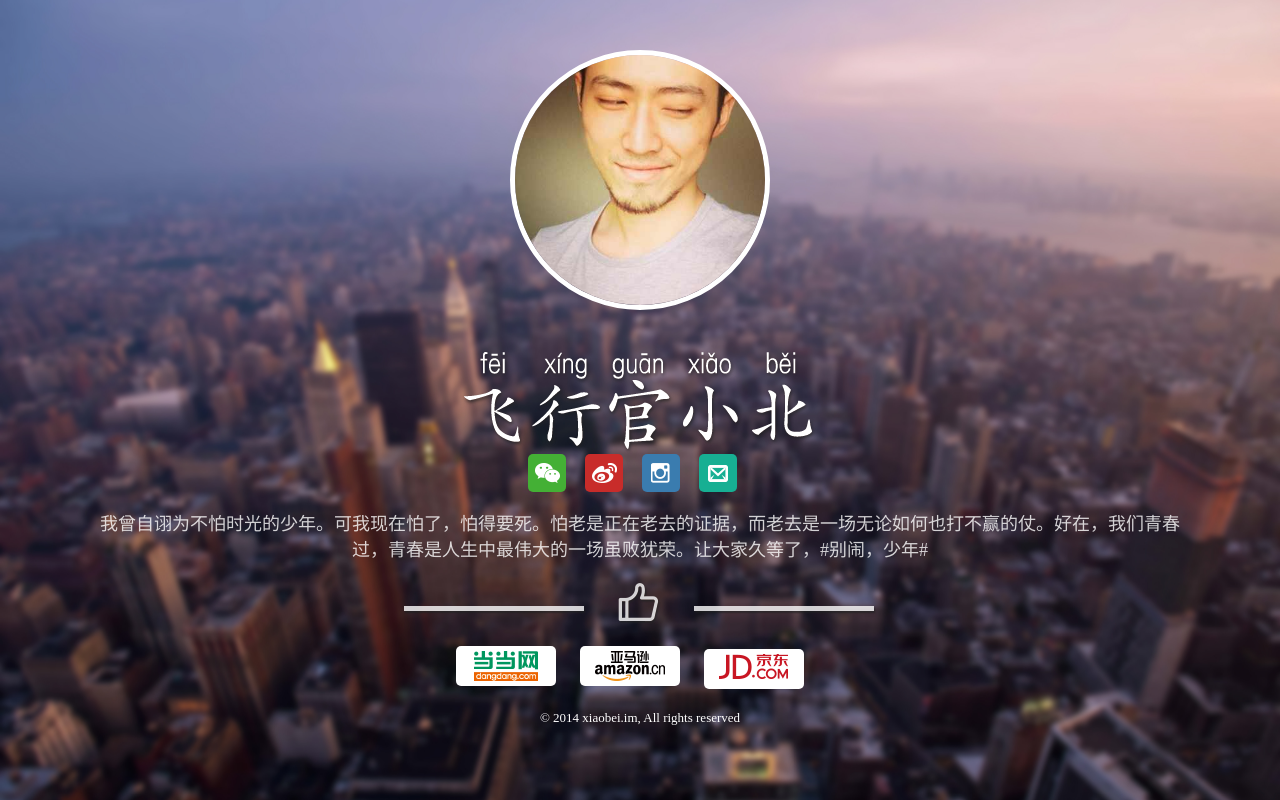
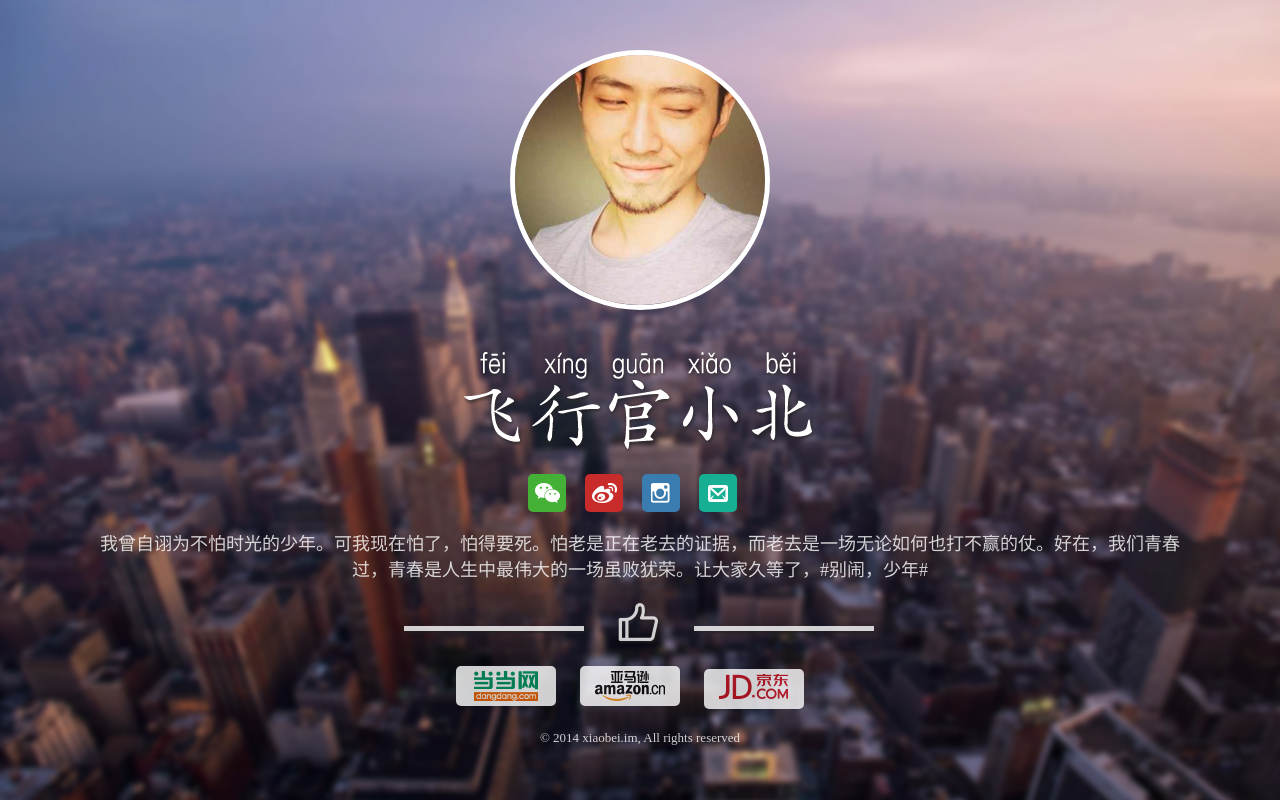
Before and after one commit to flylee2011/xiaobei.im, a plain HTML site: page index.html in a window 1280 px wide. Drawn offline with Linux system fonts and the light colour scheme.

Commit message:
样式调整

```diff
--- a/index.html
+++ b/index.html
@@ -43,6 +43,10 @@
 		border-radius: 200px;
 	}
 
+	.nickname {
+		margin-bottom: 20px;
+	}
+
 	.sns-icon {
 		margin-bottom: 20px;
 	}
@@ -82,6 +86,7 @@
 		border-radius: 5px;
 		margin-right: 20px;
 		padding-top: 5px;
+		opacity: 0.8;
 	}
 
 	.destext {
@@ -94,6 +99,9 @@
 		font-family: 'Lantinghei SC';
 	}
 
+	.footer {
+		opacity: 0.8;
+	}
 	.footer p {
 		font-size: 13px;
 		color: #fff;
@@ -128,9 +136,9 @@
 			</div>
 
 			<div class="links">
-				<a href="#" class="dangdang"><img src="images/dangdang.png"></a>
-				<a href="#" class="amazon"><img src="images/amazon.png"></a>
-				<a href="#" class="jd"><img src="images/jd.png"></a>
+				<a href="http://product.dangdang.com/23432170.html" target="_blank" class="dangdang"><img src="images/dangdang.png"></a>
+				<a href="http://www.amazon.cn/dp/B00IP8Z0CC" target="_blank" class="amazon"><img src="images/amazon.png"></a>
+				<a href="http://item.jd.com/11407044.html" target="_blank" class="jd"><img src="images/jd.png"></a>
 			</div>
 
 			<div class="footer">
```
